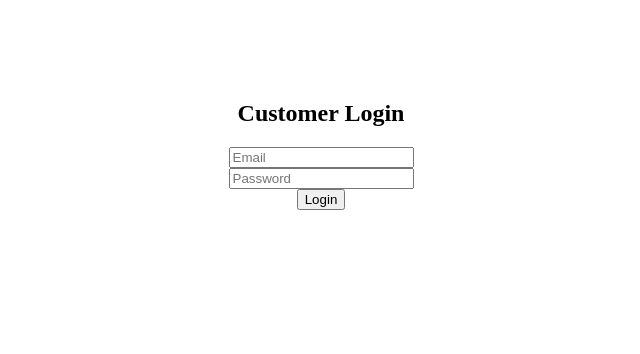
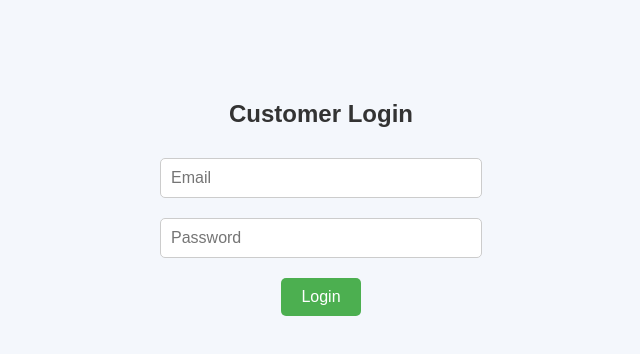
Before and after one commit to ojaswi93/frontend-bank, a React (Create React App) app: page /login/customer in a window 1280 px wide. Shown: the top 354 px of the page, without its empty margins (319-959 px from the left). Built offline with nearby package versions, Linux system fonts and the light colour scheme.

Commit message:
Adding styling

```diff
--- /dev/null
+++ b/src/assets/styles.css
@@ -0,0 +1,76 @@
+body {
+    font-family: 'Arial', sans-serif;
+    background-color: #f4f7fc;
+    margin: 0;
+    padding: 0;
+  }
+
+  h1, h2, h3, h4 {
+    color: #333;
+  }
+
+  button {
+    background-color: #4CAF50;
+    color: white;
+    border: none;
+    padding: 10px 20px;
+    text-align: center;
+    text-decoration: none;
+    display: inline-block;
+    font-size: 16px;
+    margin: 10px 5px;
+    cursor: pointer;
+    border-radius: 5px;
+  }
+
+  button:hover {
+    background-color: #45a049;
+  }
+
+  input {
+    padding: 10px;
+    font-size: 16px;
+    margin: 10px 0;
+    width: 100%;
+    max-width: 300px;
+    border: 1px solid #ccc;
+    border-radius: 5px;
+  }
+
+  input:focus {
+    outline: none;
+    border-color: #4CAF50;
+  }
+
+  table {
+    width: 80%;
+    margin: 20px auto;
+    border-collapse: collapse;
+    text-align: left;
+  }
+
+  th, td {
+    padding: 10px;
+    border: 1px solid #ddd;
+  }
+
+  th {
+    background-color: #f2f2f2;
+  }
+
+  tr:nth-child(even) {
+    background-color: #f9f9f9;
+  }
+
+  tr:hover {
+    background-color: #f1f1f1;
+  }
+
+  .container {
+    width: 80%;
+    margin: 0 auto;
+  }
+
+  .center {
+    text-align: center;
+  }
--- a/src/pages/BankerDashboard.js
+++ b/src/pages/BankerDashboard.js
@@ -1,6 +1,7 @@
 import React, { useEffect, useState } from "react";
 import axios from "axios";
 import { useNavigate } from "react-router-dom";
+import "../assets/styles.css";
 
 const BankerDashboard = () => {
   const [customers, setCustomers] = useState([]);
```
